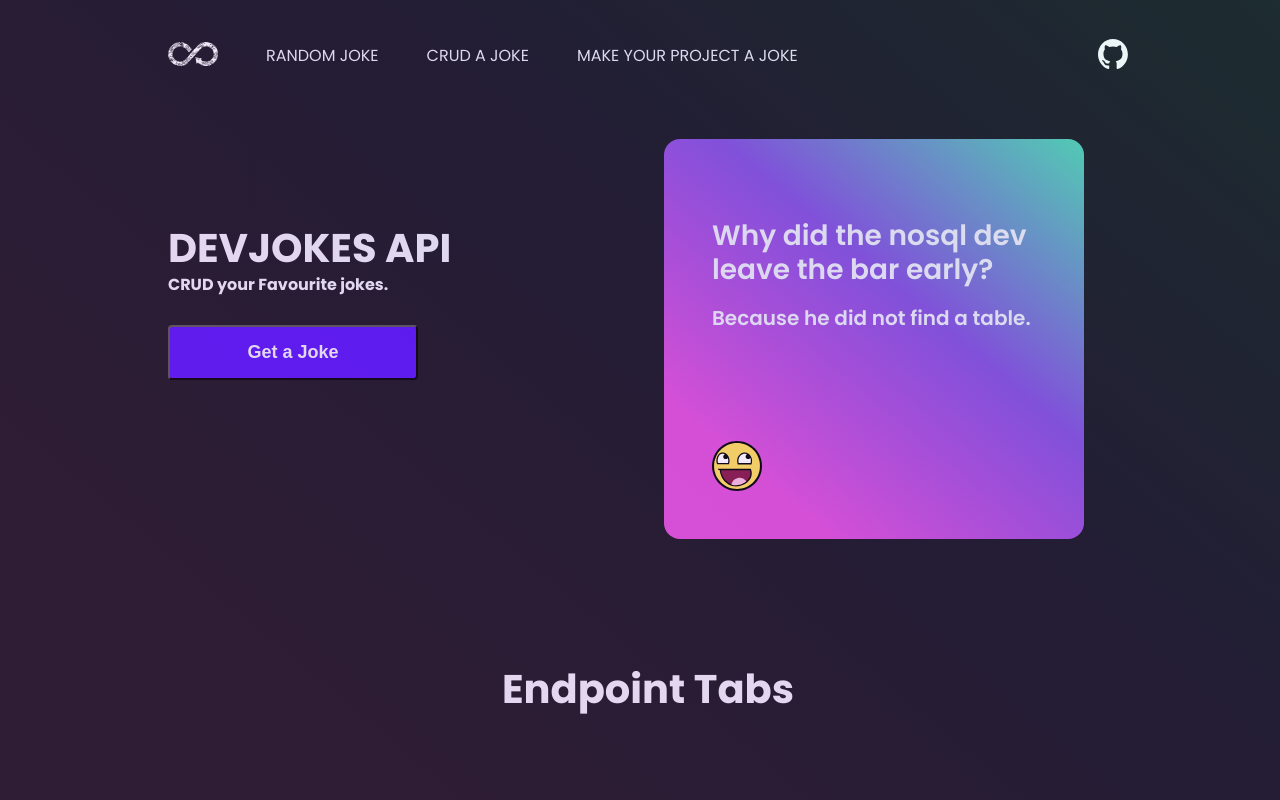
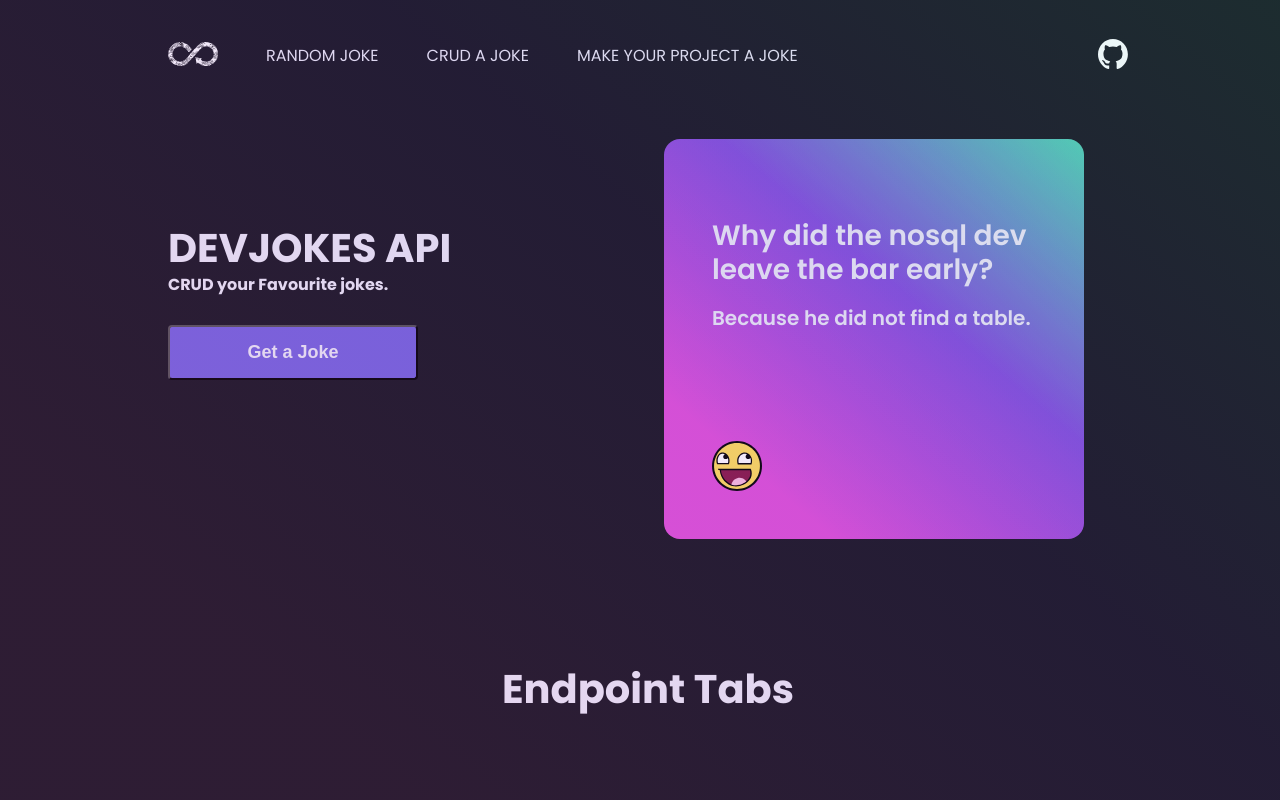
Before and after one commit to alexanderstoehr/Devjokes-API, a React (Vite) app in the folder frontend/devjokes-api/: page / in a window 1280 px wide. Shown: the top 800 px of the page. Built offline with nearby package versions, Linux system fonts and the light colour scheme.

Commit message:
set default button text and color

```diff
--- a/frontend/devjokes-api/src/components/JokeButton.jsx
+++ b/frontend/devjokes-api/src/components/JokeButton.jsx
@@ -37,8 +37,8 @@ export default function JokeButton() {
 
     }
 
-    const [buttonColor, setButtonColor] = useState(pickRandomItem(buttonColors));
-    const [buttonText, setButtonText] = useState(pickRandomItem(buttonTexts));
+    const [buttonColor, setButtonColor] = useState("--color-purple");
+    const [buttonText, setButtonText] = useState("Get a Joke");
 
 
     return (
```
